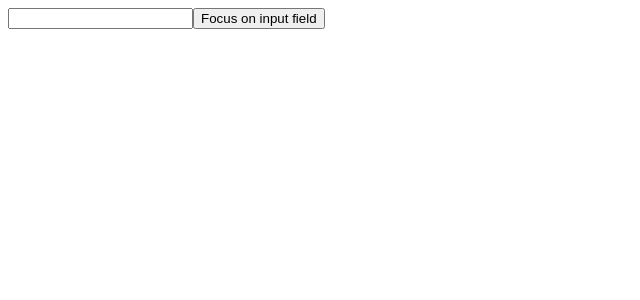
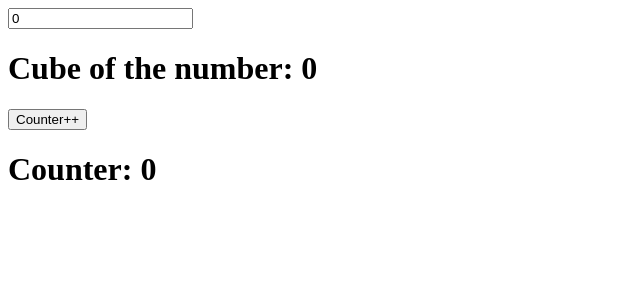
Before and after one commit to santoshkbrj/Reactjs_Tutorial, a React (Vite) app: page / in a window 1280 px wide. Shown: the top 300 px of the page, without its empty margins (0-640 px from the left). Built offline with nearby package versions, Linux system fonts and the light colour scheme.

Commit message:
useMemo hooks

```diff
--- a/src/App.jsx
+++ b/src/App.jsx
@@ -1,11 +1,10 @@
 import React from 'react'
-import UseRef from './hooks/UseRef'
-
+import UseMemo from './hooks/UseMemo'
 
 function App() {
     return (
         <div>
-            <UseRef />
+            <UseMemo />
         </div>
     )
 }
--- /dev/null
+++ b/src/hooks/UseMemo.jsx
@@ -0,0 +1,23 @@
+import React, { useState, useMemo } from 'react'
+
+export default function UseMemo() {
+    const [number, setNumber] = useState(0);
+    const [counter, setCounter] = useState(0);
+
+    function cubeNum(num) {
+        console.log("calculation done")
+        return Math.pow(num, 3);
+    }
+    const result = useMemo(() => {
+        return cubeNum(number)
+    }, [number])
+
+    return (
+        <div>
+            <input type="number" value={number} onChange={(e) => { setNumber(e.target.value) }} />
+            <h1>Cube of the number: {result}</h1>
+            <button onClick={() => { setCounter(counter + 1) }}>Counter++</button>
+            <h1>Counter: {counter}</h1>
+        </div>
+    )
+}
```
